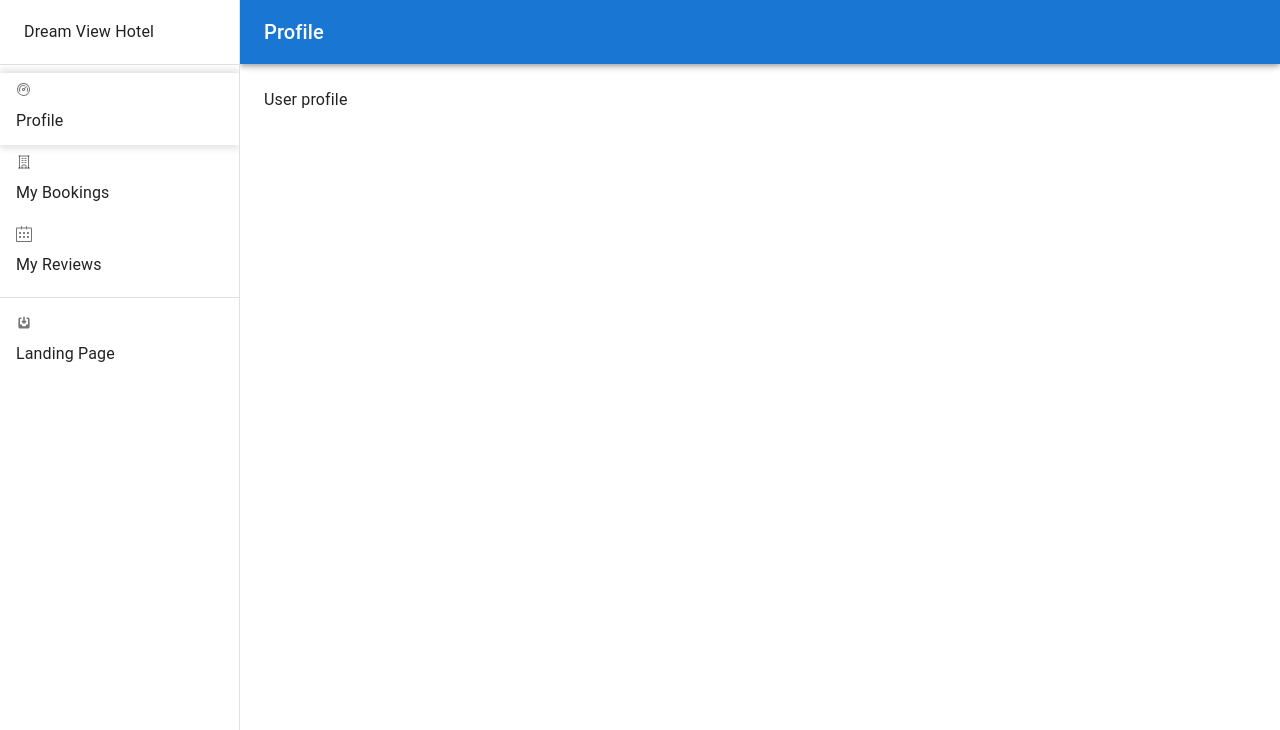
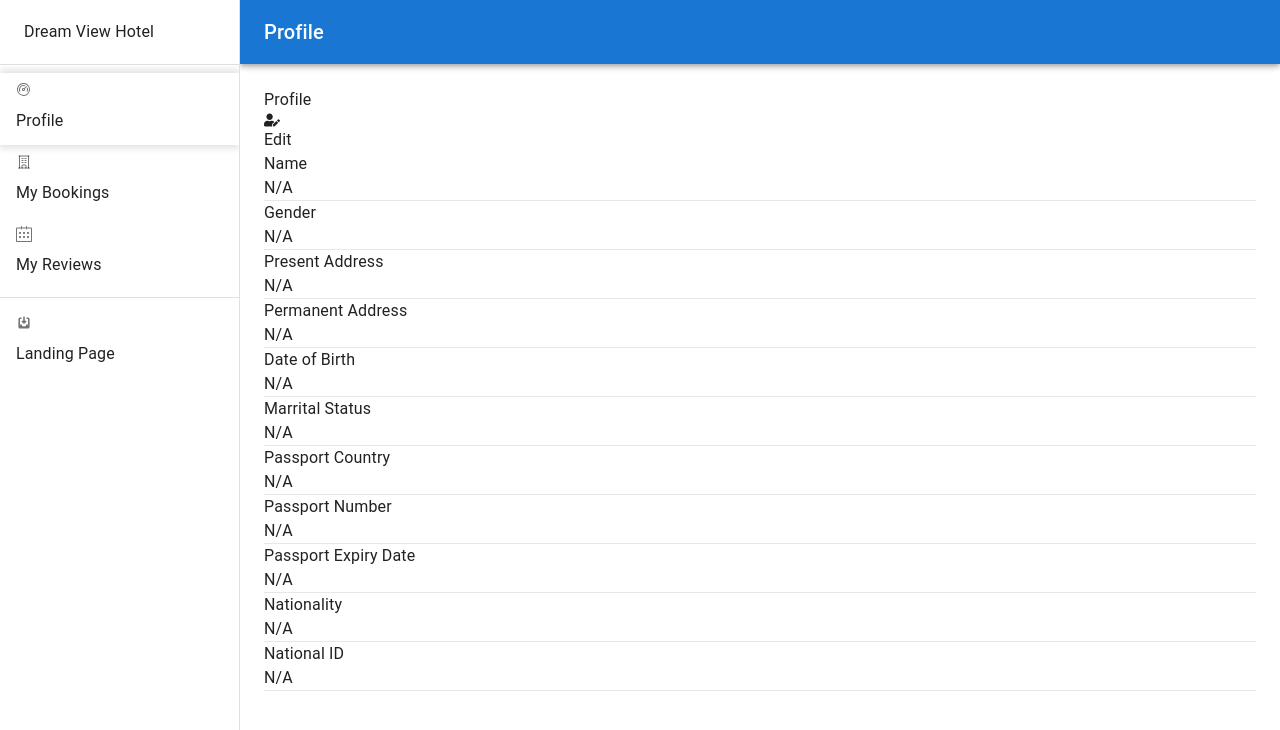
Before and after one commit to Sadi73/hotel-booking-system, a Next.js app: page /user/profile in a window 1280 px wide. Shown: the top 730 px of the page. Built offline with nearby package versions, Linux system fonts and the light colour scheme.

Commit message:
added profile page

```diff
--- a/src/app/user/profile/page.js
+++ b/src/app/user/profile/page.js
@@ -1,9 +1,93 @@
 import React from 'react';
+import { FaUserEdit } from 'react-icons/fa';
 
 const page = () => {
     return (
-        <div>
-            User profile
+        <div className='w-5/6 mx-auto shadow-xl p-5'>
+            <div className='flex justify-between mb-10 text-xl font-bold text-blue-900'>
+                <h3 className=''>Profile</h3>
+                <button className='flex items-center gap-3'><FaUserEdit /> Edit     </button>
+            </div>
+
+            <div className='space-y-5'>
+                <div className='flex w-1/2 justify-between'>
+                    <label>Name</label>
+                    <p>N/A</p>
+                </div>
+
+                <hr />
+
+                <div className='flex w-1/2 justify-between'>
+                    <label>Gender</label>
+                    <p>N/A</p>
+                </div>
+
+                <hr />
+
+                <div className='flex w-1/2 justify-between'>
+                    <label>Present Address</label>
+                    <p>N/A</p>
+                </div>
+
+                <hr />
+
+                <div className='flex w-1/2 justify-between'>
+                    <label>Permanent Address</label>
+                    <p>N/A</p>
+                </div>
+
+                <hr />
+
+                <div className='flex w-1/2 justify-between'>
+                    <label>Date of Birth</label>
+                    <p>N/A</p>
+                </div>
+
+                <hr />
+
+                <div className='flex w-1/2 justify-between'>
+                    <label>Marrital Status</label>
+                    <p>N/A</p>
+                </div>
+
+                <hr />
+
+                <div className='flex w-1/2 justify-between'>
+                    <label>Passport Country</label>
+                    <p>N/A</p>
+                </div>
+
+                <hr />
+
+                <div className='flex w-1/2 justify-between'>
+                    <label>Passport Number</label>
+                    <p>N/A</p>
+                </div>
+
+                <hr />
+
+                <div className='flex w-1/2 justify-between'>
+                    <label>Passport Expiry Date</label>
+                    <p>N/A</p>
+                </div>
+
+                <hr />
+
+                <div className='flex w-1/2 justify-between'>
+                    <label>Nationality</label>
+                    <p>N/A</p>
+                </div>
+
+                <hr />
+
+                <div className='flex w-1/2 justify-between'>
+                    <label>National ID</label>
+                    <p>N/A</p>
+                </div>
+
+                <hr />
+
+            </div>
         </div>
     );
 };
```
